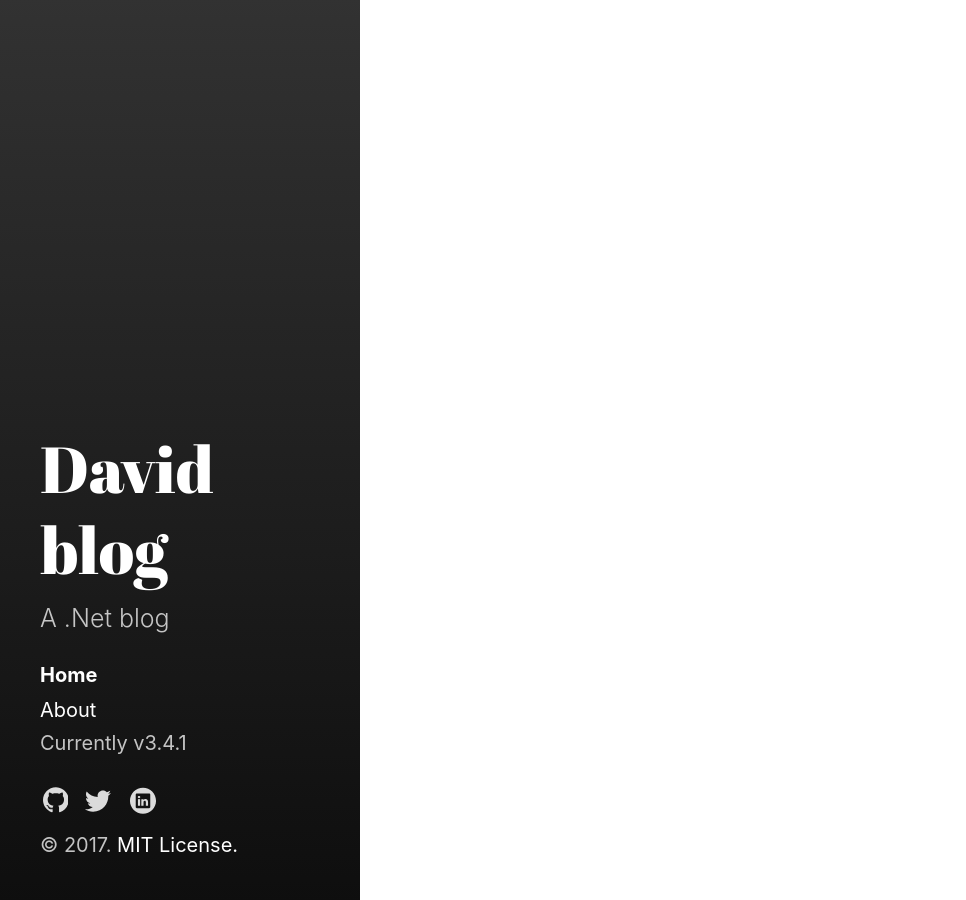
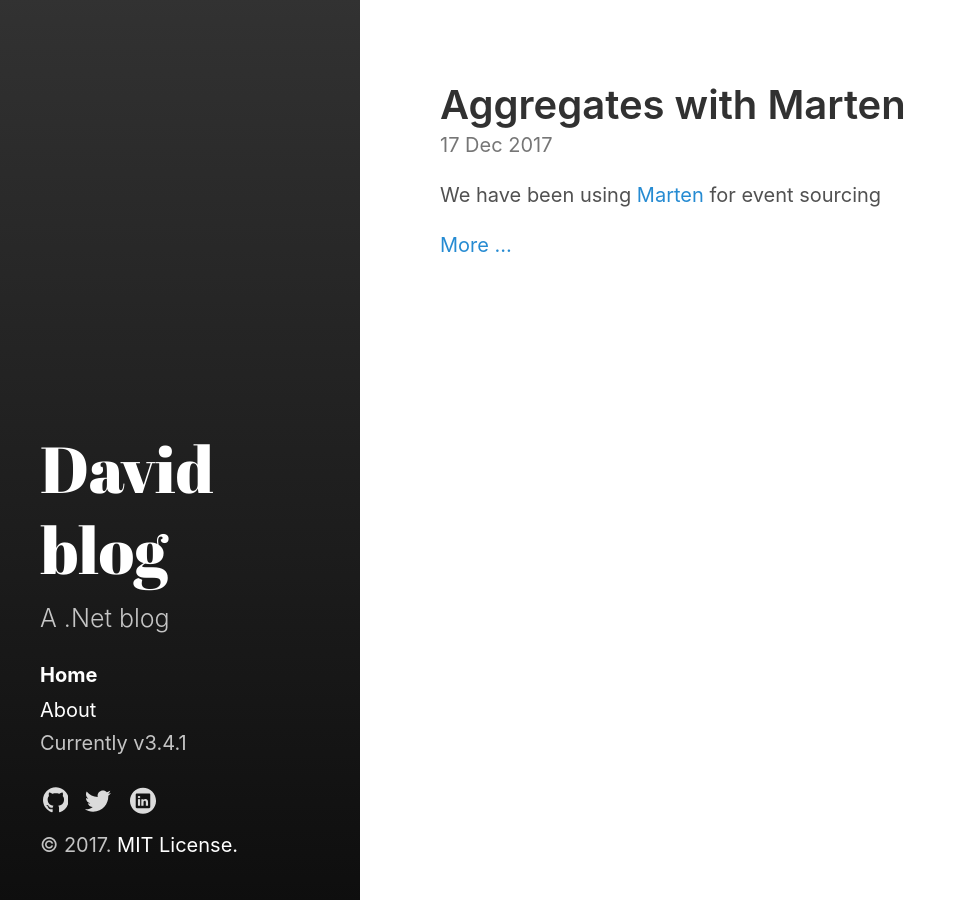
Before and after one commit to divad4686/divad4686.github.io, a Jekyll site: the page built from index.html, in a window 1280 px wide. Shown: the whole page, without its empty margins (0-966 px from the left). Built offline with Jekyll 4.4.1, drawn with Linux system fonts in a browser that asks for light colours; the list of posts is cut into pages by our own code; part of the change alters nothing that is shown.

Commit message:
upload to repo

```diff
--- a/_config.yml
+++ b/_config.yml
@@ -39,3 +39,5 @@ github:
 
 twitter: https://twitter.com/divad4686
 linkedIn: https://www.linkedin.com/in/divad4686/
+disqus:
+  shortname: "divad4686"
--- /dev/null
+++ b/_posts/2017-12-17-aggregates-with-marten.md
@@ -0,0 +1,17 @@
+---
+layout: post
+title: Aggregates with Marten
+---
+
+We have been using [Marten](https://github.com/JasperFx/marten) for event sourcing
+
+If you want to apply two aggregates to the same stream you will hit your database for every aggregate, in some case it may be better to load your stream of events once and them apply your aggregates.
+
+
+
+# Using dynamics and foreach
+A simple way to do this is calling the correct apply method for each event with the help of the dynamic keyword we can correctly select with method to use for each type of event.
+
+{% highlight c# %}
+quest.Apply((dynamic)@event);
+{% endhighlight %}
```
Also changed, not shown: _includes/sidebar.html (+7 -13 lines), README.md, 1 other file.
